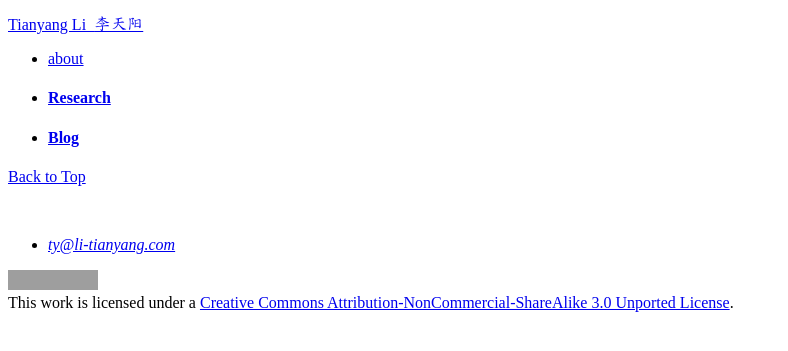
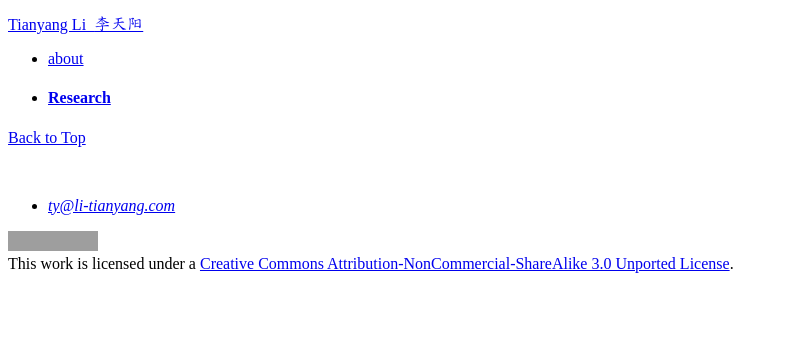
Before and after one commit to li-tianyang/li-tianyang.github.com, a Jekyll site: the page built from index.md, in a window 1280 px wide. Shown: the top 351 px of the page, without its empty margins (0-788 px from the left). Built offline with Jekyll 4.4.1, drawn with Linux system fonts in a browser that asks for light colours; grey boxes are pictures that could not be loaded.

Commit message:
removed link to blog

```diff
--- a/index.md
+++ b/index.md
@@ -5,4 +5,4 @@ title: "Tianyang Li&nbsp;&nbsp;李天阳"
 {% include JB/setup %}
 
 * #### [Research](/research/)
-* #### [Blog](/blog.html)
+<!-- * #### [Blog](/blog.html) -->
```
